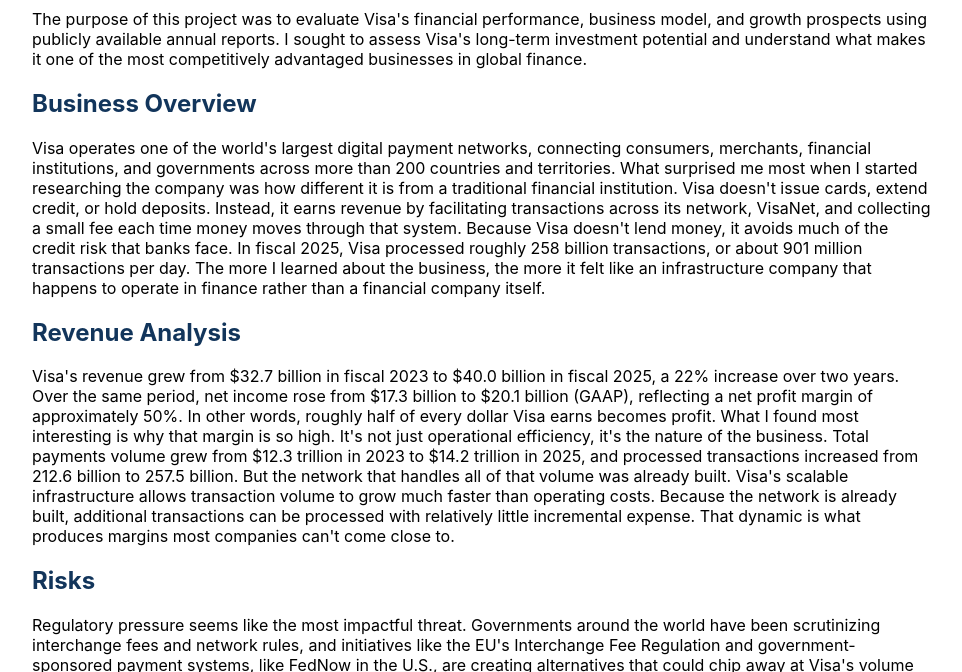
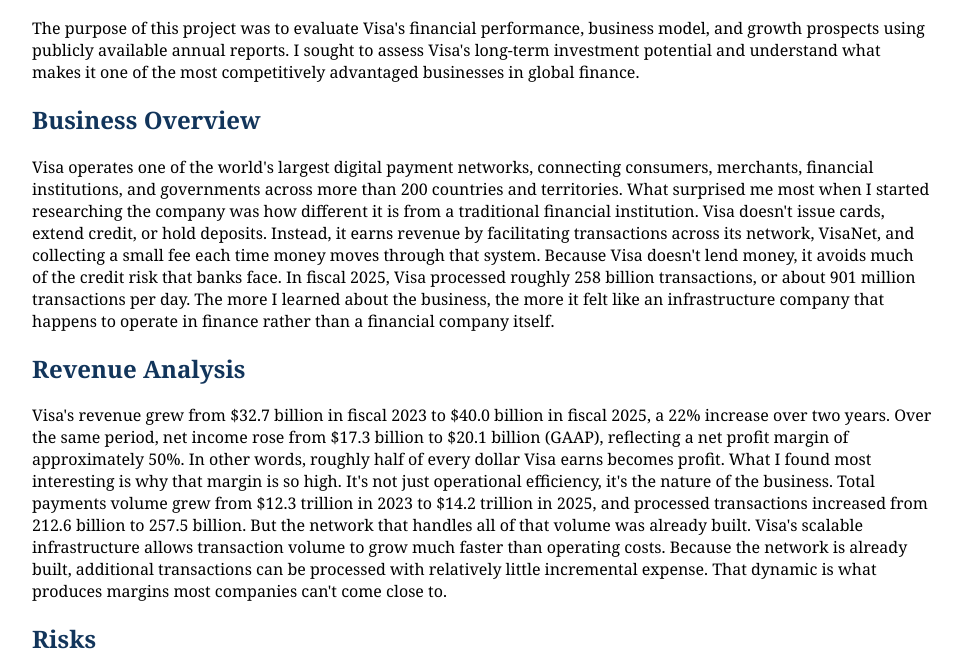
Before and after one commit to hfreich29/hailey.ferraroreich, a plain HTML site: page visa-analysis.html in a window 1280 px wide. Shown: the part 162-834 px from the top of the page, without its empty margins (158-1120 px from the left). Drawn offline with Linux system fonts and the light colour scheme.

Commit message:
Update visa-analysis.html

```diff
--- a/visa-analysis.html
+++ b/visa-analysis.html
@@ -6,7 +6,7 @@
 
     <style>
         body {
-            font-family: "Inter", sans-serif;
+            font-family: Georgia, serif;
             max-width: 900px;
             margin: auto;
             padding: 40px;
```
